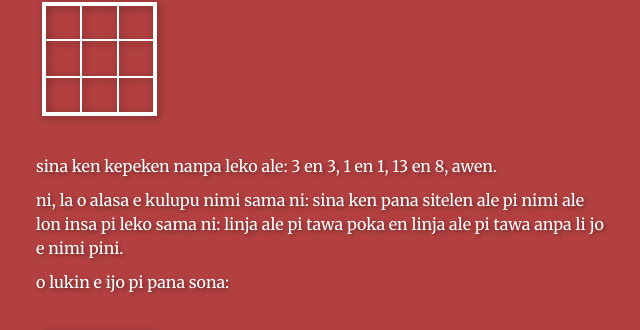
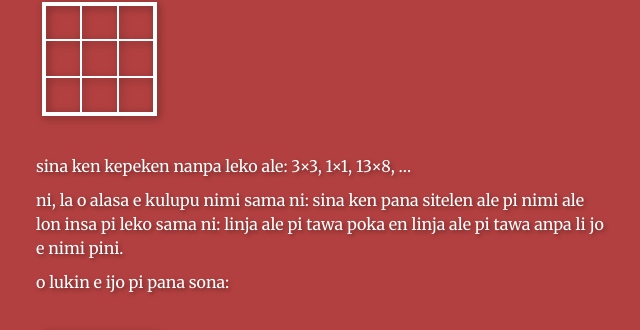
Before and after one commit to metanomial/kili.kipi.si, a Jekyll site: the page built from _lipu/leko-nimi-ale-pi-toki-pona.md, in a window 1280 px wide and 900 px high, scrolled down 421 px. Shown: the part 104-434 px from the top of the window, without its empty margins (320-960 px from the left). Built offline with Jekyll 4.4.1, drawn with Linux system fonts in a browser that asks for light colours.

Commit message:
o ante e nimi "en" tawa sitelen "x"

```diff
--- a/_lipu/leko-nimi-ale-pi-toki-pona.md
+++ b/_lipu/leko-nimi-ale-pi-toki-pona.md
@@ -19,7 +19,7 @@ open, la o sitelen e leko. o sitelen leko lili insa leko sama ni:
 </table>
 </figure>
 
-sina ken kepeken nanpa leko ale: 3 en 3, 1 en 1, 13 en 8, awen.
+sina ken kepeken nanpa leko ale: 3&times;3, 1&times;1, 13&times;8, &hellip;
 
 ni, la o alasa e kulupu nimi sama ni: sina ken pana sitelen ale pi nimi ale lon insa pi leko sama ni: linja ale pi tawa poka en linja ale pi tawa anpa li jo e nimi pini.
 
```
